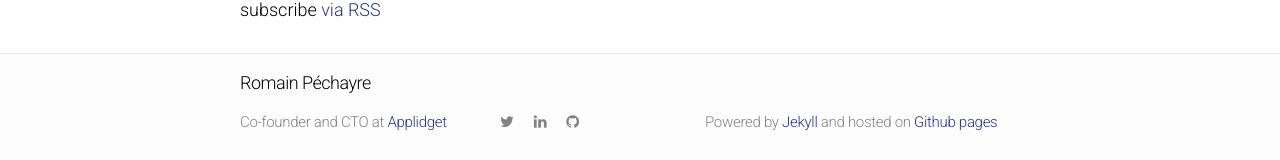
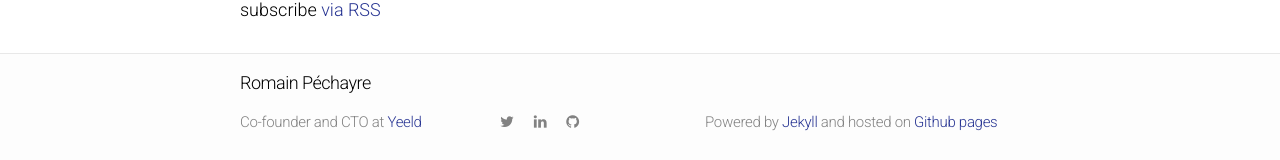
Before and after one commit to rpechayr/old-www, a Jekyll site: the page built from posts.html, in a window 1280 px wide. Shown: the part 751-911 px from the top of the page. Built offline with Jekyll 4.4.1, drawn with Linux system fonts in a browser that asks for light colours; nearby versions of some CDN libraries.

Commit message:
Update _config.yml

```diff
--- a/_config.yml
+++ b/_config.yml
@@ -1,9 +1,9 @@
 # Site settings
 title: Romain Péchayre
 email: rpechayr@gmail.com
-description: "Romain Péchayre, co-founder and CTO at Applidget"
+description: "Romain Péchayre, co-founder and CTO at Yeeld"
 
-rich_description: 'Co-founder and CTO at <a href="http://www.applidget.com">Applidget</>'
+rich_description: 'Co-founder and CTO at <a href="https://www.yeeld.com">Yeeld</>'
 baseurl: ""
 url: "http://romain.pechayre.me"
 twitter_username: rpechayr
```
